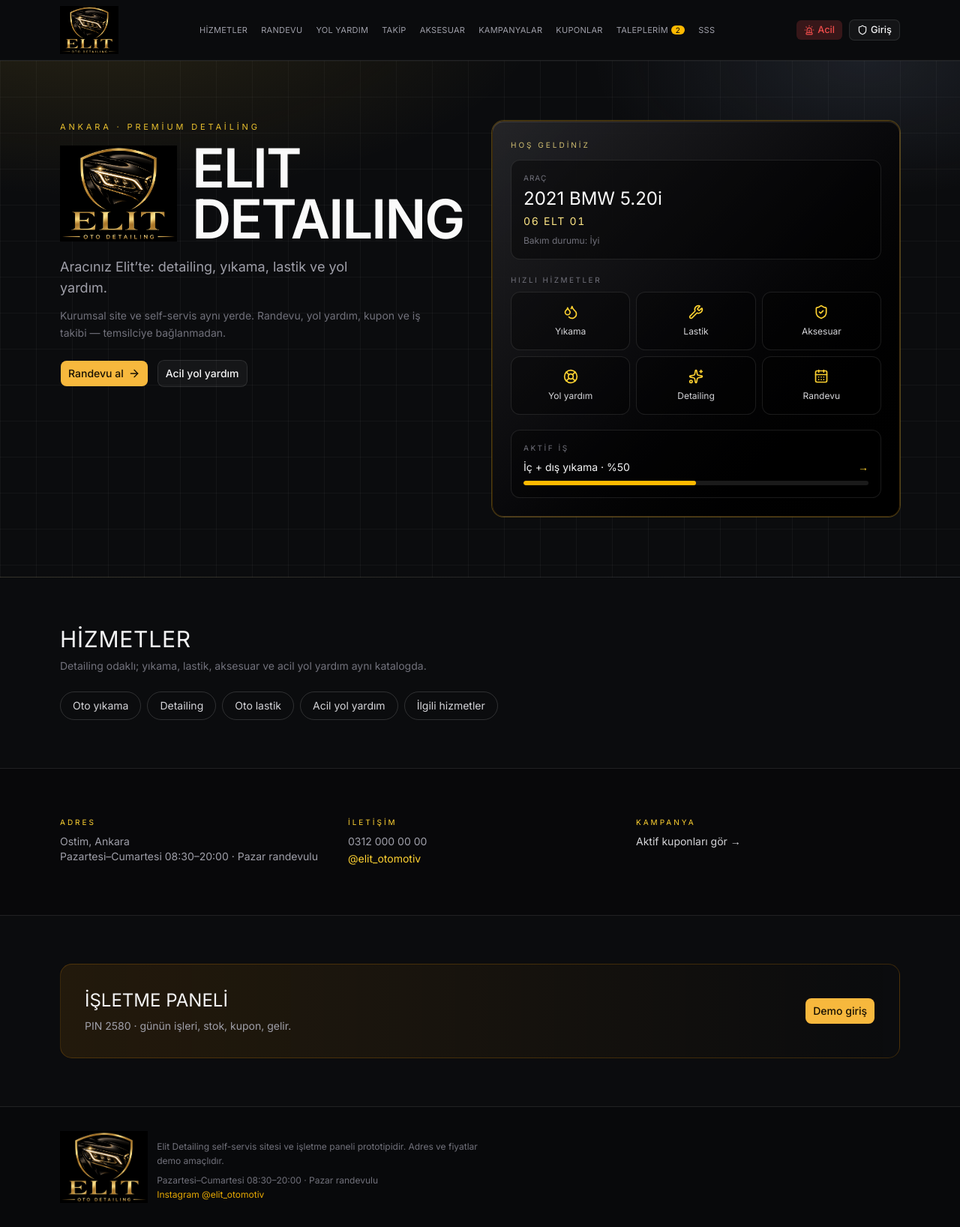
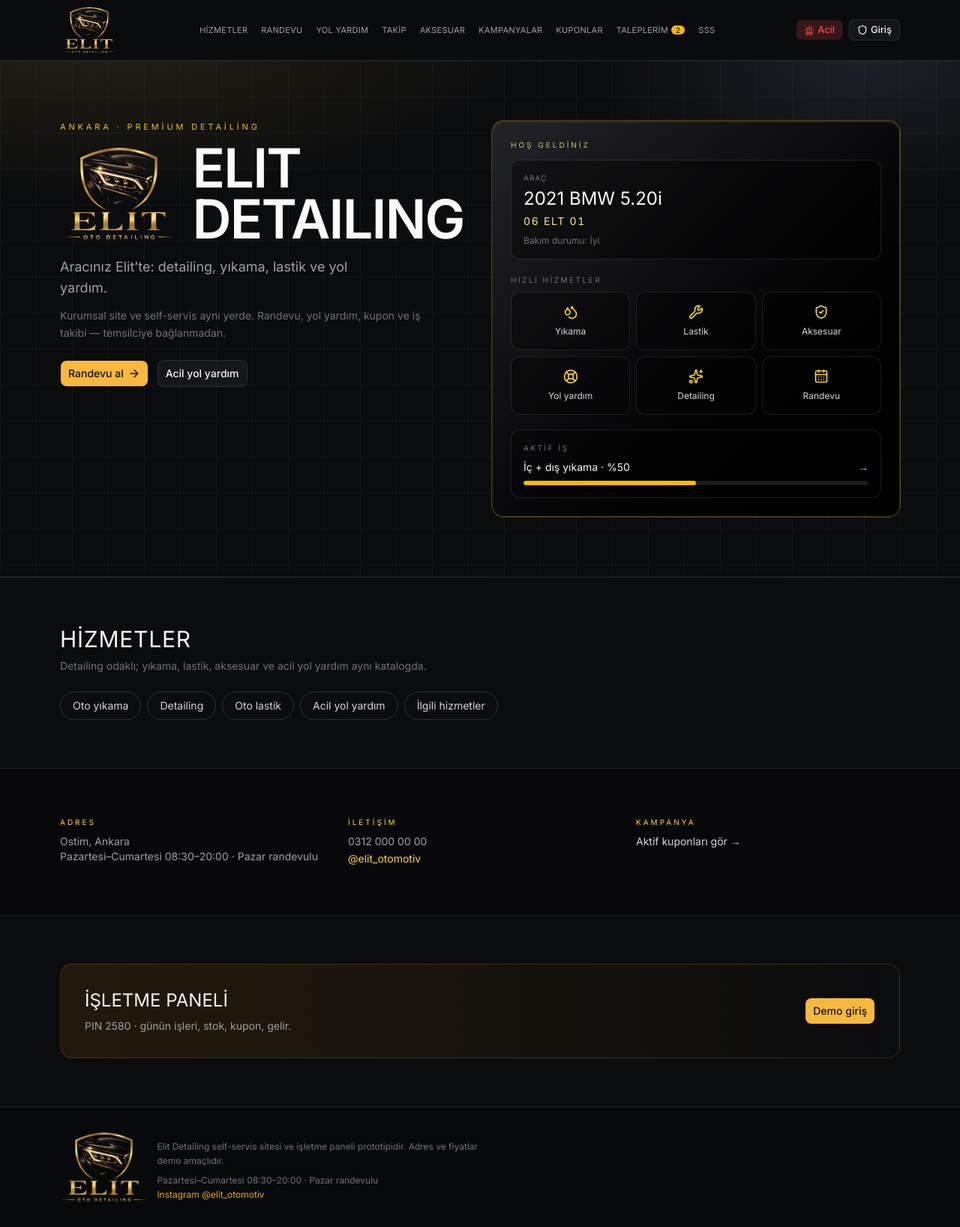
Before and after one commit to fatihozerkan85-hash/elitdetailing, a Next.js app: page / in a window 1280 px wide. Shown: the whole page at 75% size. Built offline with nearby package versions, Linux system fonts and the light colour scheme.

Commit message:
Swap all Elit logos to the new shield lockup.
Co-authored-by: fatihozerkan85 <fatihozerkan85@gmail.com>

```diff
--- a/src/app/page.tsx
+++ b/src/app/page.tsx
@@ -44,8 +44,8 @@ export default function HomePage() {
               <Image
                 src="/branding/elit-logo.png"
                 alt=""
-                width={1106}
-                height={906}
+                width={1098}
+                height={898}
                 className="h-20 w-auto shrink-0 object-contain sm:h-28 lg:h-32"
                 priority
               />
--- a/src/components/site-header.tsx
+++ b/src/components/site-header.tsx
@@ -29,8 +29,8 @@ export function BrandMark({ href = "/" }: { href?: string }) {
       <Image
         src="/branding/elit-logo.png"
         alt="ELIT OTO DETAILING"
-        width={1106}
-        height={906}
+        width={1098}
+        height={898}
         className="h-14 w-auto object-contain sm:h-16"
         priority
       />
@@ -142,8 +142,8 @@ export function SiteFooter() {
           <Image
             src="/branding/elit-logo.png"
             alt="ELIT OTO DETAILING"
-            width={1106}
-            height={906}
+            width={1098}
+            height={898}
             className="h-24 w-auto object-contain"
           />
           <div>
```
Also changed, not shown: public/branding/elit-logo.png.
